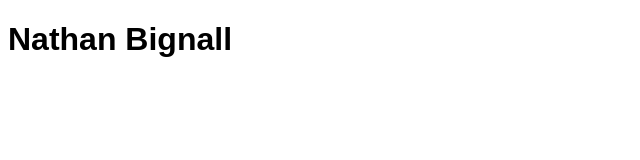
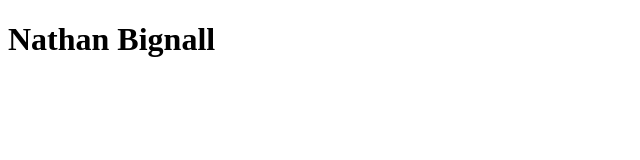
Before and after one commit to nbignall/nbignall.github.io, a plain HTML site: page index.html in a window 1280 px wide. Shown: the whole page, without its empty margins (0-640 px from the left). Drawn offline with Linux system fonts and the light colour scheme.

Commit message:
testing CSS connectivity

```diff
--- a/styles.css
+++ b/styles.css
@@ -1,3 +1,3 @@
 body {
-  font-family: sans-serif;
+  font-family: "Tahoma" sans-serif;
 }
```
